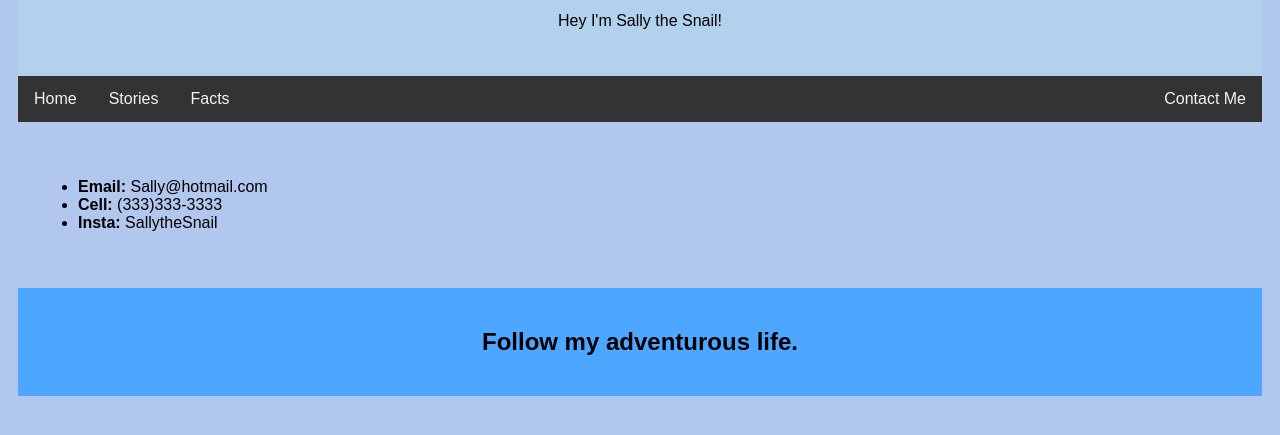
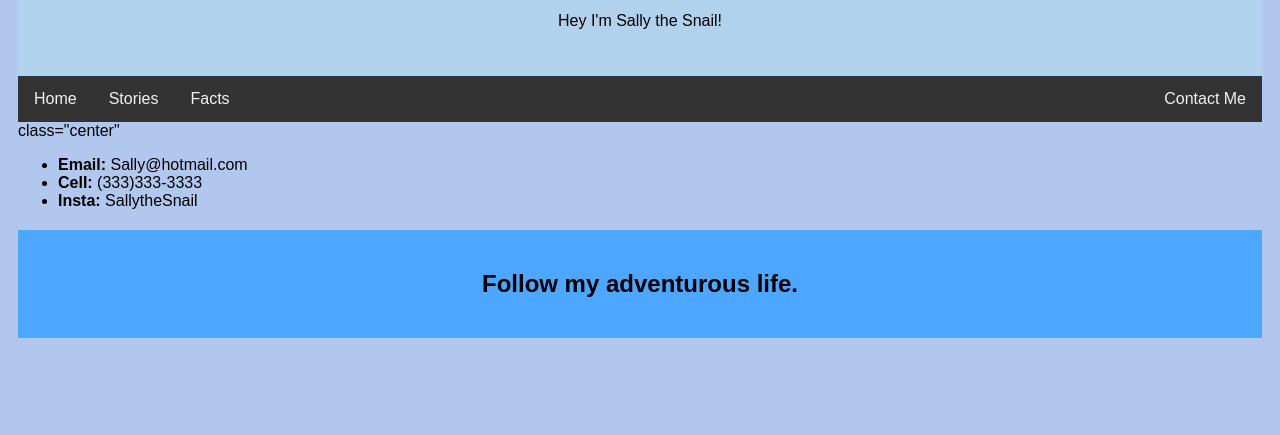
Before and after one commit to xingunicorn/snail, a plain HTML site: page contact.html in a window 1280 px wide. Shown: the part 161-596 px from the top of the page. Drawn offline with Linux system fonts and the light colour scheme.

Commit message:
Update contact.html

```diff
--- a/contact.html
+++ b/contact.html
@@ -87,8 +87,8 @@ body {
 	  <a href="facts.html">Facts</a>
 	  <a href="contact.html" style="float:right">Contact Me</a>
 	</div>
-  <div class="center">
-
+  <div>
+class="center"
     <ul>
 	    <li><b>Email:</b> Sally@hotmail.com</li>
 	    <li><b>Cell:</b> (333)333-3333</li>
```
